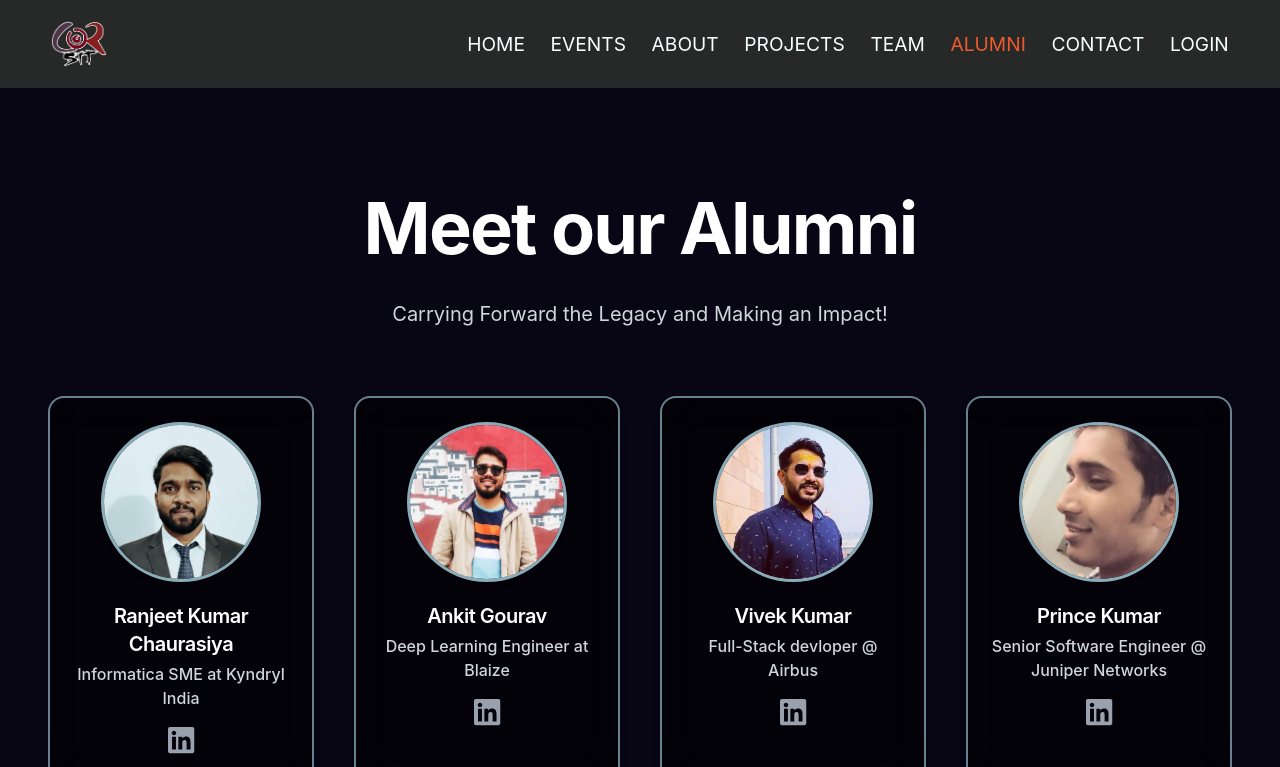
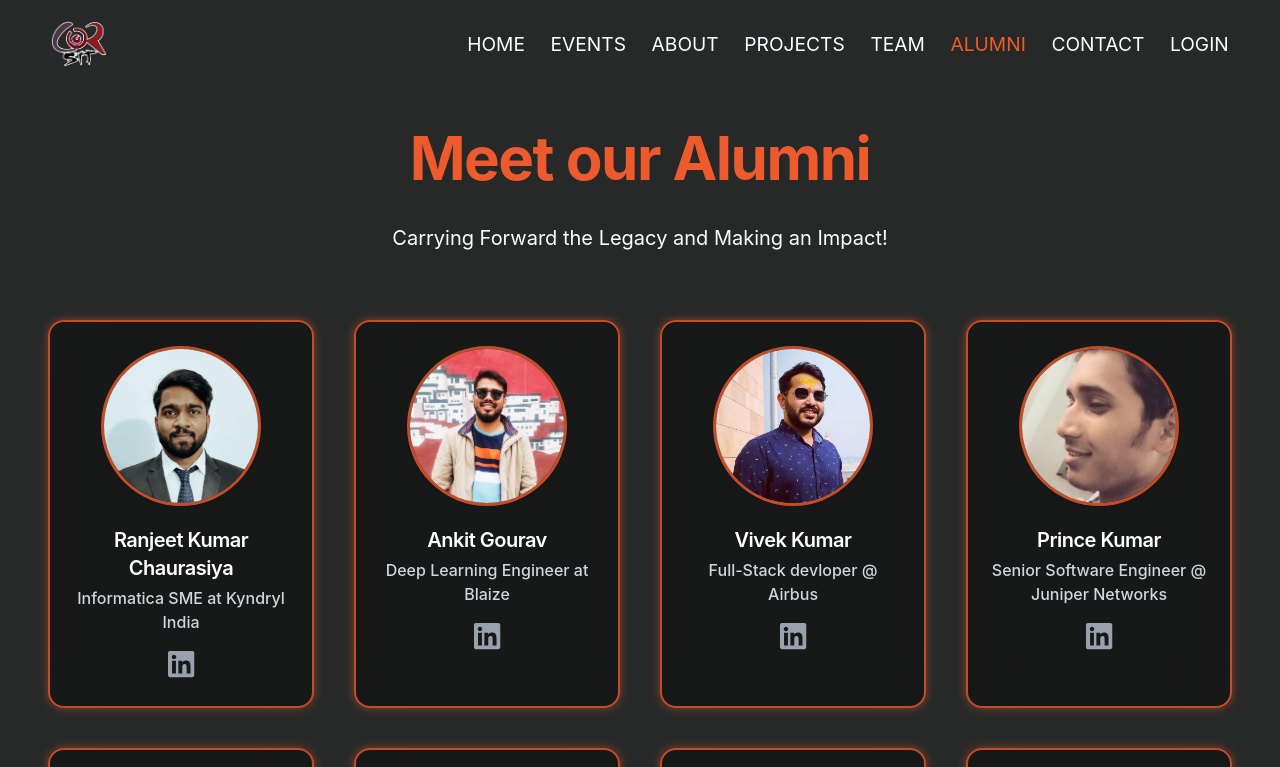
Before and after one commit to jishkhar/Corsit-O, a React (Vite) app in the folder client/: page /alumni in a window 1280 px wide. Shown: the top 767 px of the page. Built offline with nearby package versions, Linux system fonts and the light colour scheme.

Commit message:
add contact

```diff
--- a/client/src/components/Alumni/Alumni.jsx
+++ b/client/src/components/Alumni/Alumni.jsx
@@ -450,13 +450,13 @@
 
 export default function Alumni() {
   return (
-    <div className="py-20 sm:py-40 bg-[#080514] text-white">
+    <div className="py-20 sm:py-24 bg-[#272928] text-[#f7ffff]">
       <div className="pt-8 mx-auto max-w-screen-2xl px-8 lg:px-12 flex flex-col items-center text-center">
         <div className="max-w-3xl">
-          <h2 className="text-6xl font-bold tracking-tight sm:text-7xl ">
+          <h2 className="text-5xl font-bold text-[#ed5a2d] tracking-tight sm:text-6xl ">
             Meet our Alumni
           </h2>
-          <p className="mt-8 text-xl leading-9 text-gray-300">
+          <p className="mt-8 text-xl leading-9">
             Carrying Forward the Legacy and Making an Impact!
           </p>
         </div>
@@ -472,11 +472,11 @@
           {people.map((person, i) => (
             <li
               key={i}
-              className="flex flex-col items-center text-center rounded-2xl py-6 px-5 border-[2px] bg-black/60
-      backdrop-blur-xl min-h-80 border-[rgba(173,216,230,0.6)] shadow-lg
-      transition-all duration-300 hover:shadow-[0_0_15px_rgba(173,216,230,0.6)]"
+              className="flex flex-col items-center text-center rounded-2xl py-6 px-5 border-[2px] bg-black/40
+                backdrop-blur-xl min-h-80 border-[rgba(237,90,45,0.8)] shadow-[0_0_10px_rgba(237,90,45,0.5)]
+                transition-all duration-300 hover:shadow-[0_0_15px_rgba(237,90,45,0.8)]"
             >
-              <div className="w-40 h-40 rounded-full overflow-hidden border-[3px] shadow-md border-[rgba(173,216,230,0.8)]">
+              <div className="w-40 h-40 rounded-full overflow-hidden border-[3px] shadow-md border-[rgba(237,90,45,0.8)]">
                 <img
                   className="w-full h-full object-cover"
                   src={person.ima}
@@ -495,7 +495,7 @@
                   target="_blank"
                   rel="noreferrer"
                   className="text-3xl text-gray-400 hover:text-blue-400 transition-transform
-                  duration-300 hover:scale-110 hover:rotate-6"
+          duration-300 hover:scale-110 hover:rotate-6"
                 >
                   <FontAwesomeIcon icon={faLinkedin} />
                 </a>
@@ -510,6 +510,7 @@
 
 
 
+
       </div>
     </div>
   );
```
